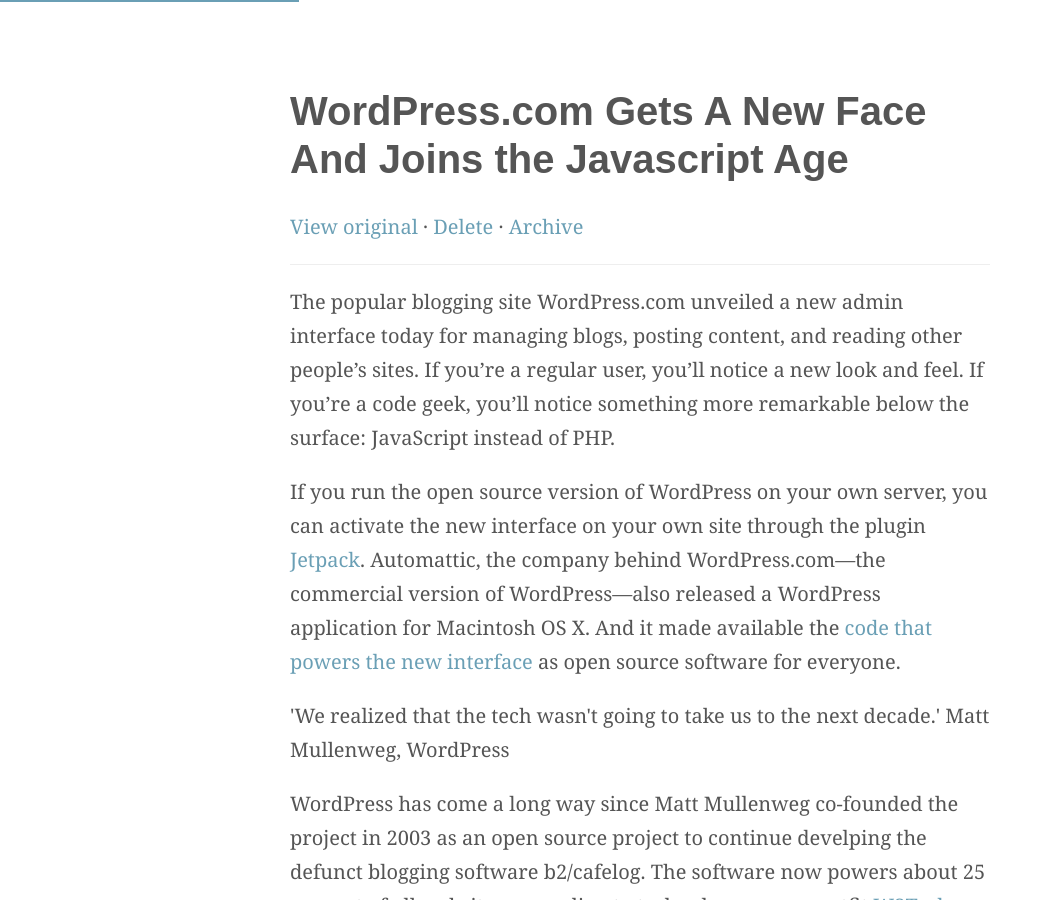
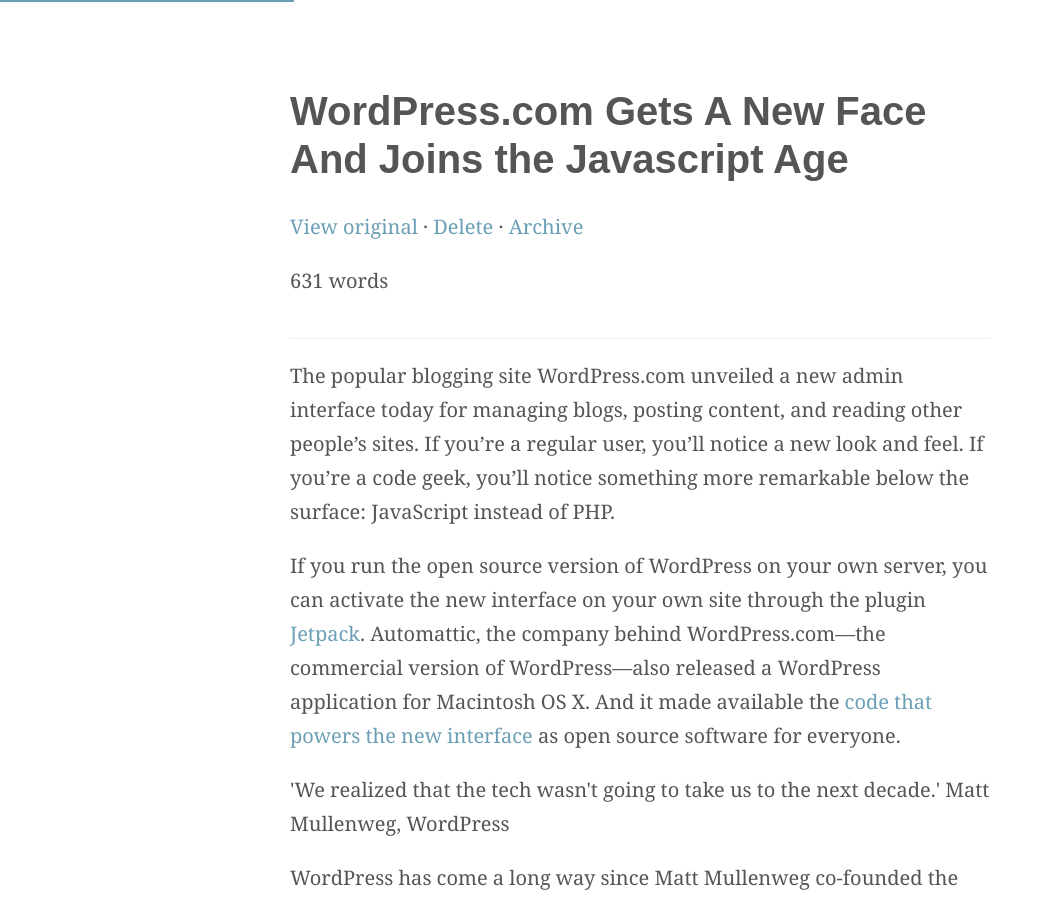
Before and after one commit to matita/min-gh-jekyll, a Jekyll site: the page built from _posts/archive/2015-11-24-wordpress-com-gets-a-new-face-and-joins-the-javascript-age.html, in a window 1280 px wide and 900 px high. Shown: the whole window, without its empty margins (0-1053 px from the left). Built offline with Jekyll 4.4.1, drawn with Linux system fonts in a browser that asks for light colours; nearby versions of some CDN libraries.

Commit message:
added word count to posts

```diff
--- a/_layouts/post.html
+++ b/_layouts/post.html
@@ -10,6 +10,7 @@
       <header>
         <h1>{{ page.title }}</h1>
         {% include post-actions.html %}
+        <p>{{ page.content | strip_html | number_of_words }} words</p>
       </header>
 
       {{ content }}
```
